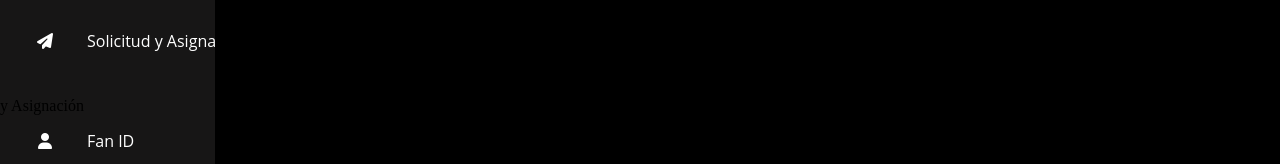
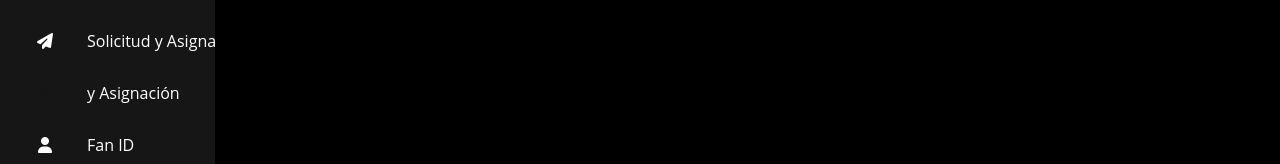
Before and after one commit to LiamSalazar/BatizEventsSystem, a plain HTML site: page index.html in a window 1280 px wide. Shown: the part 159-323 px from the top of the page. Drawn offline with Linux system fonts and the light colour scheme.

Commit message:
Update index.html

```diff
--- a/index.html
+++ b/index.html
@@ -428,7 +428,7 @@ body {
                 <a href="#" onclick="cambiarDireccion_home()" ><i class="fa-solid fa-house" style="color: #ffffff;"></i>Incio</a>
                 <a href="#" onclick="cambiarDireccion_creacion_eventos()" ><i class="fa-solid fa-plus" style="color: #ffffff;"></i>Crear Evento</a>
                 <a href="#" onclick="cambiarDireccion_solictud_boletos()" ><i class="fa-solid fa-paper-plane" style="color: #ffffff;"></i>Solicitud y Asignación</a>
-                <a href="#" ></a> y Asignación</a>
+                 <a href="#" onclick="cambiarDireccion_solictud_boletos()" ><i class="fa-solid fa-paper-plane" style="color: #171616;"></i>y Asignación</a>
                 <a href="#" onclick="cambiarDireccion_Fan_ID()" ><i class="fa-solid fa-user" style="color: #ffffff;"></i>Fan ID</a>
                 <a href="#" onclick="cambiarDireccion_entada()" ><i class="fa-solid fa-door-open" style="color: #ffffff;"></i>Entrada y Boleto</a>
                 <a href="#" onclick="cambiarDireccion_sorteo_boleto()" ><i class="fa-solid fa-money-bill-1" style="color: #ffffff;"></i>Compra</a>
```
